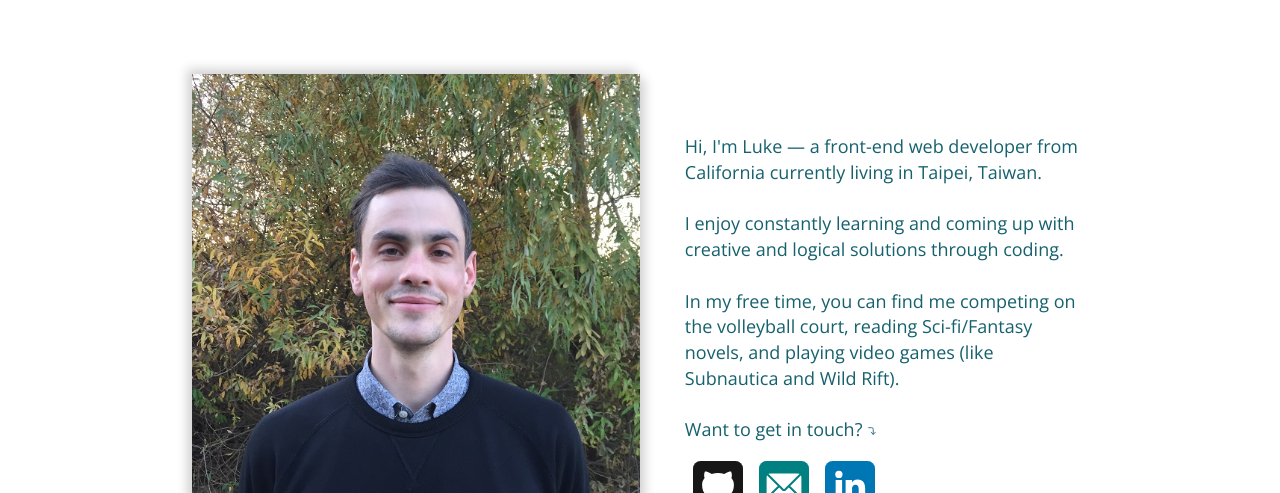
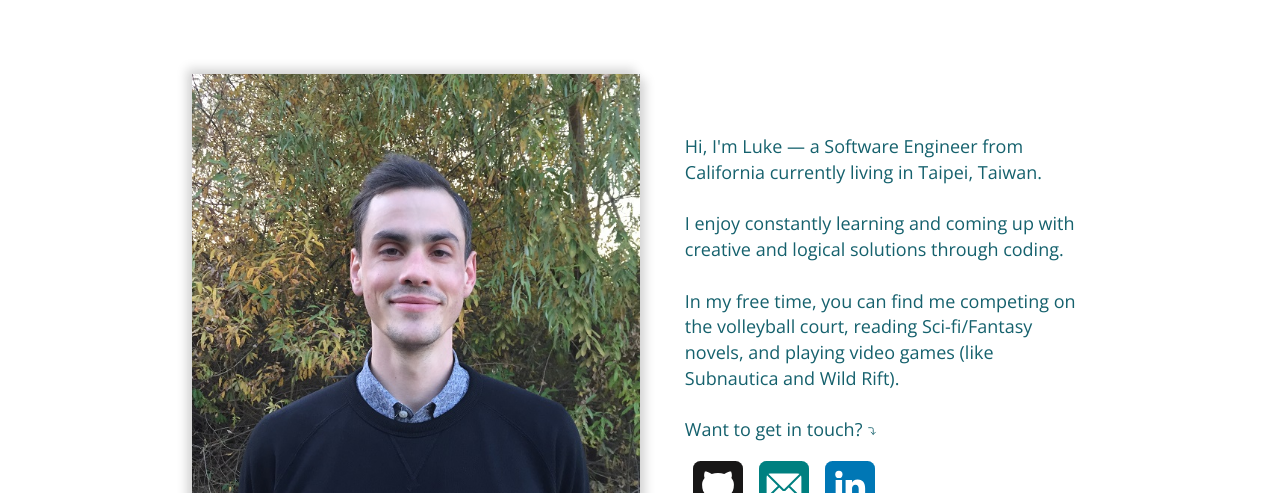
Before and after one commit to lukegronert/lukegronert.github.io, a React (Create React App) app: page / in a window 1280 px wide. Shown: the part 940-1433 px from the top of the page. Built offline with nearby package versions, Linux system fonts and the light colour scheme.

Commit message:
Changed front-end web developer to software engineer in About

```diff
--- a/src/components/About.js
+++ b/src/components/About.js
@@ -18,7 +18,7 @@ export default function About() {
                 <img className='personal-photo' src={PersonalPhoto} alt="Picture of a smiling man who looks like quite the expert developer" />
                 <article className="about-description">
                     <p>
-                        Hi, I'm Luke &#8212; a front-end web developer from California currently living in Taipei, Taiwan.
+                        Hi, I'm Luke &#8212; a Software Engineer from California currently living in Taipei, Taiwan.
                         <br /><br />
                         I enjoy constantly learning and coming up with creative and logical solutions through coding.
                         <br /> <br />
```
